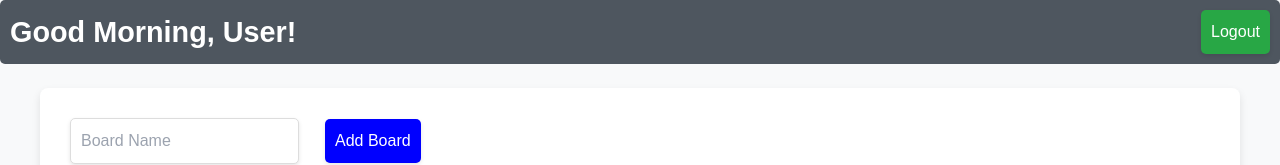
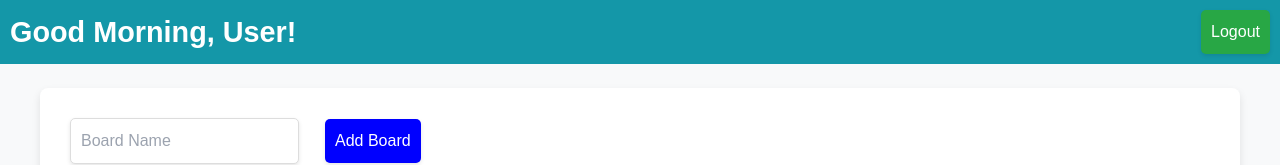
Before and after one commit to Uttam2709/Multi-Notes-App, a React (Vite) app: page /dashboard in a window 1280 px wide. Shown: the top 165 px of the page. Built offline with nearby package versions, Linux system fonts and the light colour scheme; no server answers; the database is empty; sample sign-in values are in the browser's storage.

Commit message:
Update Done!

```diff
--- a/src/components/auth/SignUp.jsx
+++ b/src/components/auth/SignUp.jsx
@@ -26,7 +26,7 @@ export default function SignUp() {
     if (passwordRef.current.value !== confirmPasswordRef.current.value) {
       setPopupMessage("Passwords do not match!");
       setPopupVisible(true);
-      setTimeout(() => setPopupVisible(false), 5000);
+      setTimeout(() => setPopupVisible(false));
       return;
     }
 
--- a/src/components/dashboard/Dashboard.jsx
+++ b/src/components/dashboard/Dashboard.jsx
@@ -2,7 +2,6 @@ import React, { useState } from "react";
 import { useAuth } from "../../contexts/AuthContext";
 import { useNavigate } from "react-router-dom";
 import BoardManager from "../boards/BoardManager";
-import LoadingGif from "../../assets/videos/Loading.gif";
 
 const Dashboard = () => {
   const { currentUser, logout } = useAuth();
@@ -26,22 +25,6 @@ const Dashboard = () => {
     return "Good Evening";
   };
 
-  if (!currentUser) {
-    return (
-      <div
-        className="loading-screen d-flex justify-content-center align-items-center"
-        style={{ height: "100vh" }}
-      >
-        <video
-          src={LoadingGif}
-          autoPlay
-          loop
-          muted
-          style={{ width: "60%", maxWidth: "600px", borderRadius: "10px" }}
-        />
-      </div>
-    );
-  }
 
   return (
     <div className="dashboard">
--- a/src/index.css
+++ b/src/index.css
@@ -128,9 +128,8 @@ input[type="password"]:focus {
   align-items: center;
   margin-bottom: 20px;
   padding: 10px;
-  background-color: #4e565f;
+  background-color: #1497a8;
   color: white;
-  border-radius: 5px;
 }
 
 .dashboard-header h1 {
```
Also changed, not shown: src/contexts/AuthContext.jsx (+0 -29 lines), src/assets/videos/Loading.gif (deleted).
